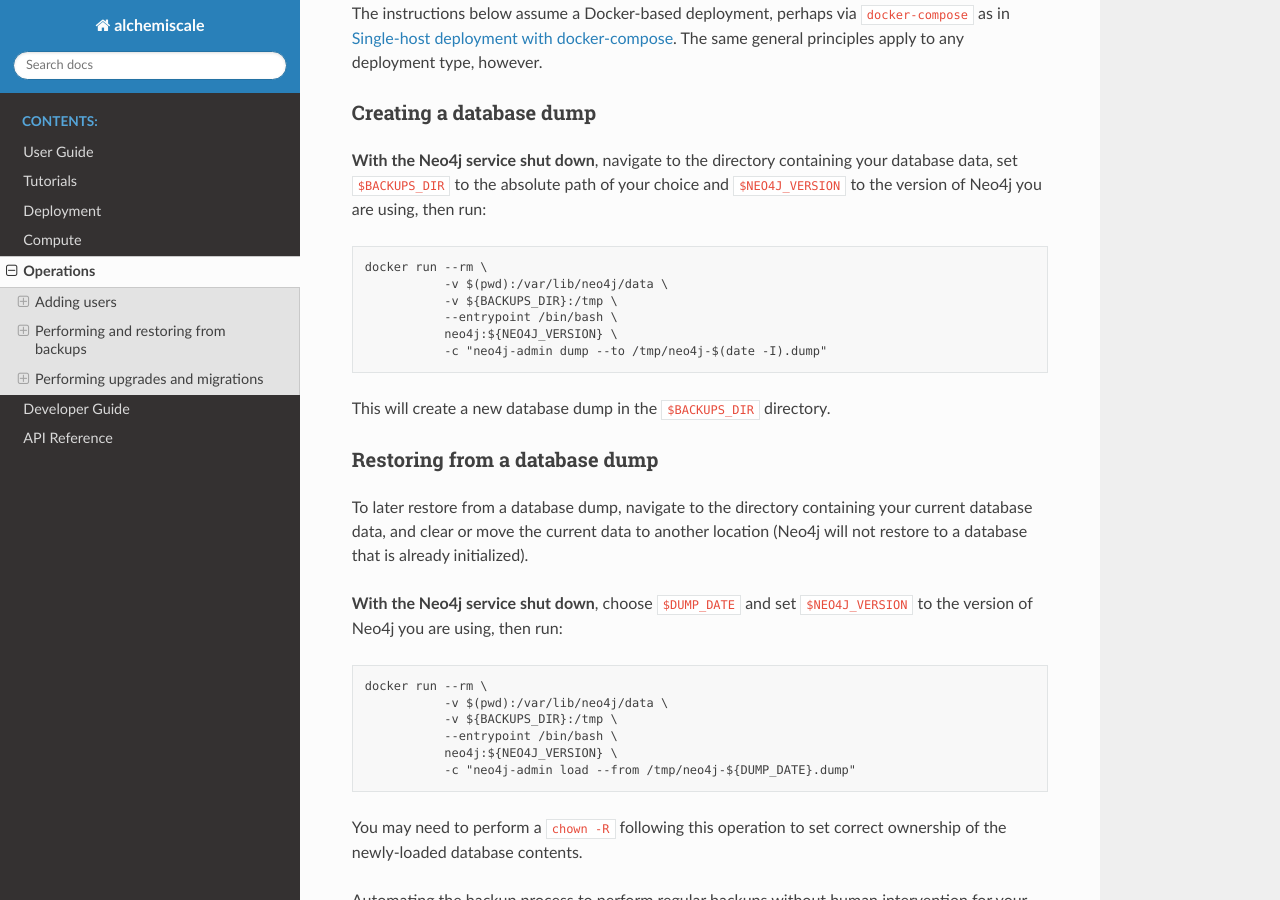
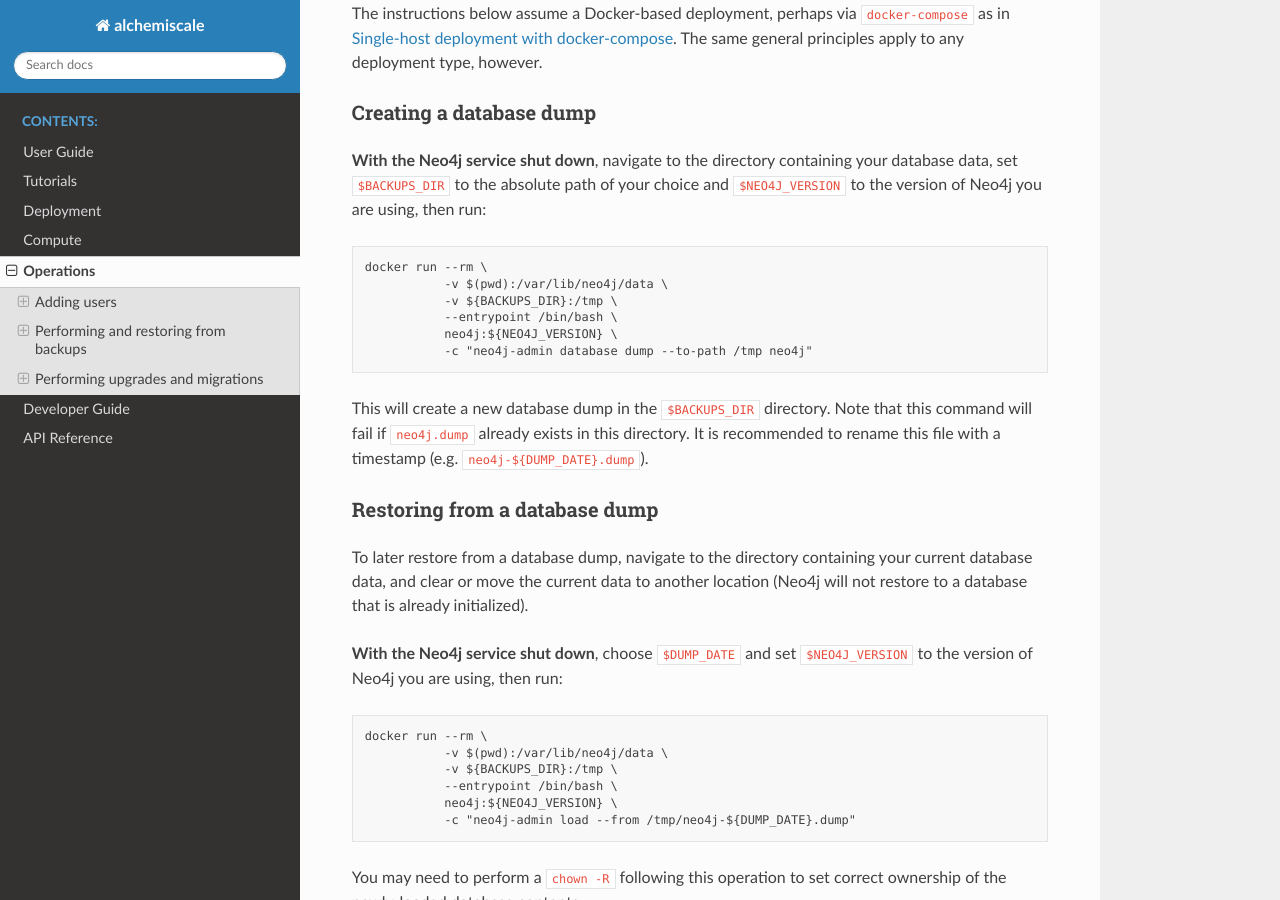
Before and after one commit to OpenFreeEnergy/alchemiscale, a Sphinx documentation site: the page built from docs/operations.rst, in a window 1280 px wide and 900 px high, scrolled down 1371 px. Built offline with Sphinx 7.4.7 and the Read the Docs theme 2.0.0, drawn with Linux system fonts in a browser that asks for light colours.

Commit message:
Update operations manual in docs
Neo4j 5.X introduced new subcommands for database management commands.
This commit reflects these changes with regards to dumping a database to
a file and adds a recommendation that the user renames the database dump
for archiving.

```diff
--- a/docs/operations.rst
+++ b/docs/operations.rst
@@ -74,10 +74,11 @@ Creating a database dump
                -v ${BACKUPS_DIR}:/tmp \
                --entrypoint /bin/bash \
                neo4j:${NEO4J_VERSION} \
-               -c "neo4j-admin dump --to /tmp/neo4j-$(date -I).dump"
+               -c "neo4j-admin database dump --to-path /tmp neo4j"
 
 This will create a new database dump in the ``$BACKUPS_DIR`` directory.
-
+Note that this command will fail if ``neo4j.dump`` already exists in this directory.
+It is recommended to rename this file with a timestamp (e.g. ``neo4j-${DUMP_DATE}.dump``).
 
 Restoring from a database dump
 ==============================
```
